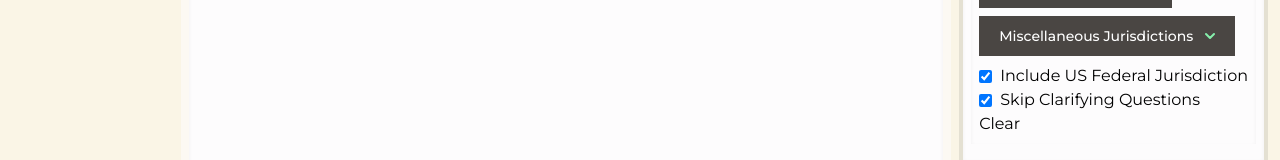
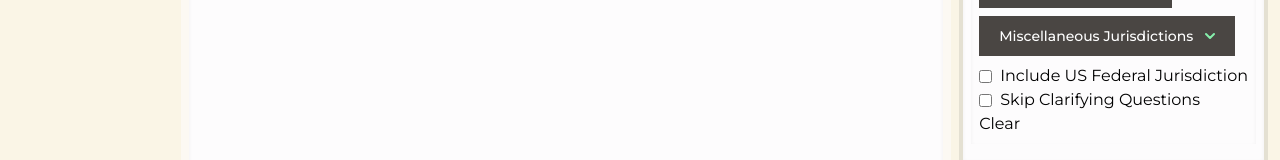
Before and after one commit to AskAbeAI/ask-abe-beta, a Next.js app: page /playground in a window 1280 px wide. Shown: the part 171-331 px from the top of the page. Built offline with nearby package versions, Linux system fonts and the light colour scheme; a web font is replaced by a local one.

Commit message:
major debugging

```diff
--- a/src/app/api/searchDatabase/similaritySearch/route.ts
+++ b/src/app/api/searchDatabase/similaritySearch/route.ts
@@ -2,6 +2,7 @@
 import { NextResponse } from 'next/server';
 import { node_as_row, questionJurisdictions } from "@/lib/types";
 import { jurisdiction_similarity_search_all_partitions, insert_api_debug_log } from "@/lib/database";
+import { request } from 'http';
 
 export const maxDuration = 120;
 
@@ -29,23 +30,24 @@ export async function POST(req: Request) {
 	// CHECK FOR INITIAL ERRORS
 
 	try {
-		let jurisdiction:string = "";
+		let jurisdiction: string;
 		let maxRows = 30;
 
 		if (mode === "misc") {
-			jurisdiction = miscJurisdiction?.abbreviation!;
+			jurisdiction = miscJurisdiction!.abbreviation;
 		} else if (mode === "state" || mode === "state_federal") {
 			if (stateJurisdiction?.usesSubContentNodes) {
 				maxRows = 60;
 			}
-			jurisdiction = stateJurisdiction?.abbreviation!;
+			jurisdiction = stateJurisdiction!.abbreviation;
 		} else {
-			jurisdiction = federalJurisdiction?.abbreviation!;
+			jurisdiction = federalJurisdiction!.abbreviation;
 		}
+		jurisdiction = jurisdiction.toLowerCase();
 		const primary_rows: node_as_row[] = await jurisdiction_similarity_search_all_partitions(jurisdiction, query_expansion_embedding, 0.8, maxRows/2, maxRows, supabaseUrl, supabaseKey);
 		let secondary_rows: node_as_row[] = [];
 		if (mode === "state_federal") {
-			secondary_rows = await jurisdiction_similarity_search_all_partitions(federalJurisdiction?.abbreviation!, query_expansion_embedding, 0.8, 15, 30, supabaseUrl, supabaseKey);
+			secondary_rows = await jurisdiction_similarity_search_all_partitions(federalJurisdiction!.abbreviation, query_expansion_embedding, 0.8, 15, 30, supabaseUrl, supabaseKey);
 		}
 
 		const searchResponseBody = {
@@ -53,6 +55,7 @@ export async function POST(req: Request) {
 			secondary_rows: secondary_rows,
 			statusMessage: 'Succesfully searched database for primary and secondary rows!'
 		};
+		console.log(primary_rows)
 
 		const endTime = Date.now();
    		const executionTime = endTime - startTime;
--- a/src/app/playground/page.tsx
+++ b/src/app/playground/page.tsx
@@ -57,7 +57,7 @@ export default function Playground() {
   const [sessionID, setSessionID] = useState<string>("");
 
   // State variables for options and jurisdictions
-  const [selectedStateJurisdiction, setSelectedStateJurisdiction] = useState<Jurisdiction | undefined>({ id: '5', name: ' California', abbreviation: 'CA', corpusTitle: 'California Statutes', usesSubContentNodes: true, jurisdictionLevel: 'state' });
+  const [selectedStateJurisdiction, setSelectedStateJurisdiction] = useState<Jurisdiction | undefined>();
   const [selectedFederalJurisdiction, setSelectedFederalJurisdiction] = useState<Jurisdiction | undefined>();
   const [selectedMiscJurisdiction, setSelectedMiscJurisdiction] = useState<Jurisdiction | undefined>();
   const [questionJurisdictions, setQuestionJurisdictions] = useState<questionJurisdictions>();
@@ -152,9 +152,19 @@ export default function Playground() {
 
   // Logic for starting question answering process
   const handleNewQuestion = async (question: string) => {
+    console.log(`Selected State Jurisdiction: ${selectedStateJurisdiction}`);
+    console.log(`Selected Federal Jurisdiction: ${selectedFederalJurisdiction}`);
+    console.log(`Selected Misc Jurisdiction: ${selectedMiscJurisdiction}`);
+    const backupJurisdiction = { id: '5', name: ' California', abbreviation: 'CA', corpusTitle: 'California Statutes', usesSubContentNodes: true, jurisdictionLevel: 'state' };
 
     setIsFormVisible(false); // Hide the form when a question is submitted
     const question_jurisdictions = {"mode": "state","state": selectedStateJurisdiction, "federal": selectedFederalJurisdiction, "misc": selectedMiscJurisdiction};
+    if(!selectedStateJurisdiction && !selectedFederalJurisdiction && !selectedMiscJurisdiction) {
+      question_jurisdictions.state = backupJurisdiction;
+      setSelectedStateJurisdiction(backupJurisdiction);
+      console.log("Applying backup jurisdiction!")
+
+    }
     setQuestionJurisdictions(question_jurisdictions);
     if (selectedFederalJurisdiction && selectedStateJurisdiction) {
       question_jurisdictions.mode = "state_federal";
@@ -180,16 +190,7 @@ export default function Playground() {
     if(selectedMiscJurisdiction === undefined) {
        [score, message_to_user] = await scoreQuestion(questionText);
     }
-    setIsFormVisible(false);
 
-    newParams = {
-      type: ContentType.Answer,
-      content: message_to_user,
-      fake_stream: true,
-      concurrentStreaming: false
-    };
-    addNewLoadingBlock(true);
-    await addContentBlock(createNewBlock(newParams));
 
     // Do not ask clarifying questions if skipClarifications is true or if a misc jurisdiction is selected
     if (skipClarifications || selectedMiscJurisdiction !== undefined) {
@@ -198,6 +199,14 @@ export default function Playground() {
       setIsFormVisible(true);
       return;
     } else {
+      newParams = {
+        type: ContentType.Answer,
+        content: message_to_user,
+        fake_stream: true,
+        concurrentStreaming: false
+      };
+      addNewLoadingBlock(true);
+      await addContentBlock(createNewBlock(newParams));
       askNewClarification(question_jurisdictions, questionText, "multiple");
     }
   };
@@ -702,7 +711,9 @@ export default function Playground() {
 
   const handleOptionChange = (options: Option[]) => {
     for (const option of options) {
+      console.log(option)
       if (option.name === "Skip Clarifying Questions") {
+        console.log(`Setting skip clarifications to ${option.selected}`)
         setSkipClarifications(option.selected);
       } else if (option.name === "Include US Federal Jurisdiction") {
         if (option.selected) {
--- a/src/components/optionsFilter.tsx
+++ b/src/components/optionsFilter.tsx
@@ -40,11 +40,16 @@ const OptionsList: React.FC<OptionsListProps> = ({
     setIsStateDropdownOpen(false);
     setSelectedState(undefined);
     setSelectedMisc(undefined);
-    setSelectedOptions([]);
+    // Set all options "selected" to false
+    setSelectedOptions(prevSelected =>
+      prevSelected.map(prevOption => ({ ...prevOption, selected: false }))
+    );
 
   };
 
   const toggleSelection = (index: number) => {
+    console.log(selectedOptions)
+    console.log(index)
     const option = selectedOptions[index]
     if (option.name === 'Include US Federal Jurisdiction') {
       setIsFederalIncluded(!isFederalIncluded);
@@ -59,9 +64,19 @@ const OptionsList: React.FC<OptionsListProps> = ({
   };
 
   useEffect(() => {
+    if (isFederalIncluded && selectedMisc) {
+      setPopupMessage('Currently, miscellaneous jurisdictions cannot be selected at the same time as federal or state jurisdictions. Plans to implement this feature are in the works. Please select only one jurisdiction type at a time. I will de-select the miscellaneous jurisdiction for you.');
+      setSelectedMisc(undefined);
+      setShowBadJurisdictionsPopup(true);
+    } else {
+      onFederalJurisdictionChange(federalJurisdictions[0])
+    }
+  }, [isFederalIncluded]);
+  useEffect(() => {
     if (isFederalIncluded && !selectedState) {
       setIsFederalIncluded(false); // Deselect federal if no state is selected
     }
+
   }, [selectedState, isFederalIncluded]);
 
   useEffect(() => {
@@ -205,8 +220,8 @@ const OptionsList: React.FC<OptionsListProps> = ({
                   <label className="flex items-center space-x-2">
                     <input
                       type="checkbox"
-                      checked={selectedOptions.includes(option)}
-                      onChange={() => toggleSelection(Number(option.id))}
+                      checked={selectedOptions[option.id].selected}
+                      onChange={() => toggleSelection(option.id)}
                     />
                     <span>{option.name}</span>
                   </label>
--- a/src/lib/types.ts
+++ b/src/lib/types.ts
@@ -151,7 +151,7 @@ export interface popOutProps {
 };
 
 export interface Option {
-  id: string;
+  id: number;
   name: string;
   selected: boolean;
 }
@@ -226,8 +226,8 @@ export const MiscJurisdictionOptions: Jurisdiction[] = [
 ];
 
 export const ChatOptions: Option[] = [
-  { id: '1', name: 'Include US Federal Jurisdiction', selected: false },
-  { id: '2', name: 'Skip Clarifying Questions', selected: false },
+  { id: 0, name: 'Include US Federal Jurisdiction', selected: false },
+  { id: 1, name: 'Skip Clarifying Questions', selected: false },
 ];
 
 export interface OptionsListProps {
```
